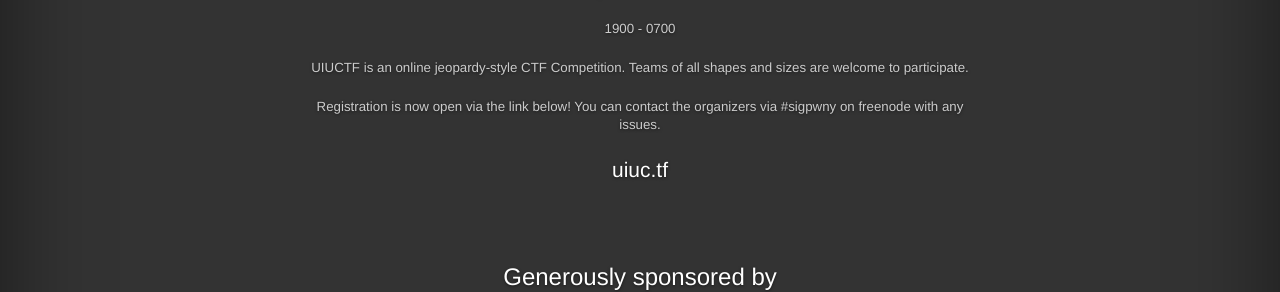
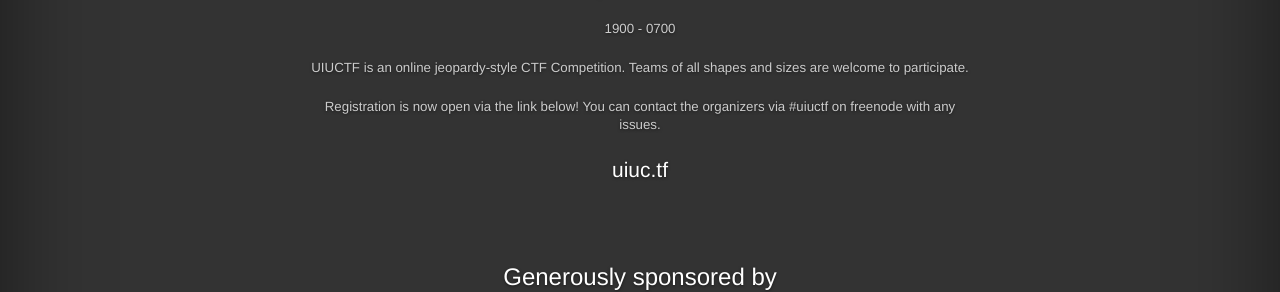
Before and after one commit to sigpwny/sigpwny.github.io-archive, a Jekyll site: the page built from ctf.html, in a window 1280 px wide. Shown: the part 209-501 px from the top of the page. Built offline with Jekyll 4.4.1, drawn with Linux system fonts in a browser that asks for light colours; Markdown is read by kramdown in place of the engine named in the settings.

Commit message:
Changed irc channel

```diff
--- a/ctf.html
+++ b/ctf.html
@@ -19,7 +19,7 @@
         <p class="lead">April 28 - 30</p>
         <p class="lead lesser">1900 - 0700</p>
         <p class="lead lesser">UIUCTF is an online jeopardy-style CTF Competition. Teams of all shapes and sizes are welcome to participate.</p>
-        <p class="lead lesser">Registration is now open via the link below! You can contact the organizers via #sigpwny on freenode with any issues.</p>
+        <p class="lead lesser">Registration is now open via the link below! You can contact the organizers via #uiuctf on freenode with any issues.</p>
         <p class="lead"><a href="http://uiuc.tf">uiuc.tf</a></p>
       </div>
       <br />
```
